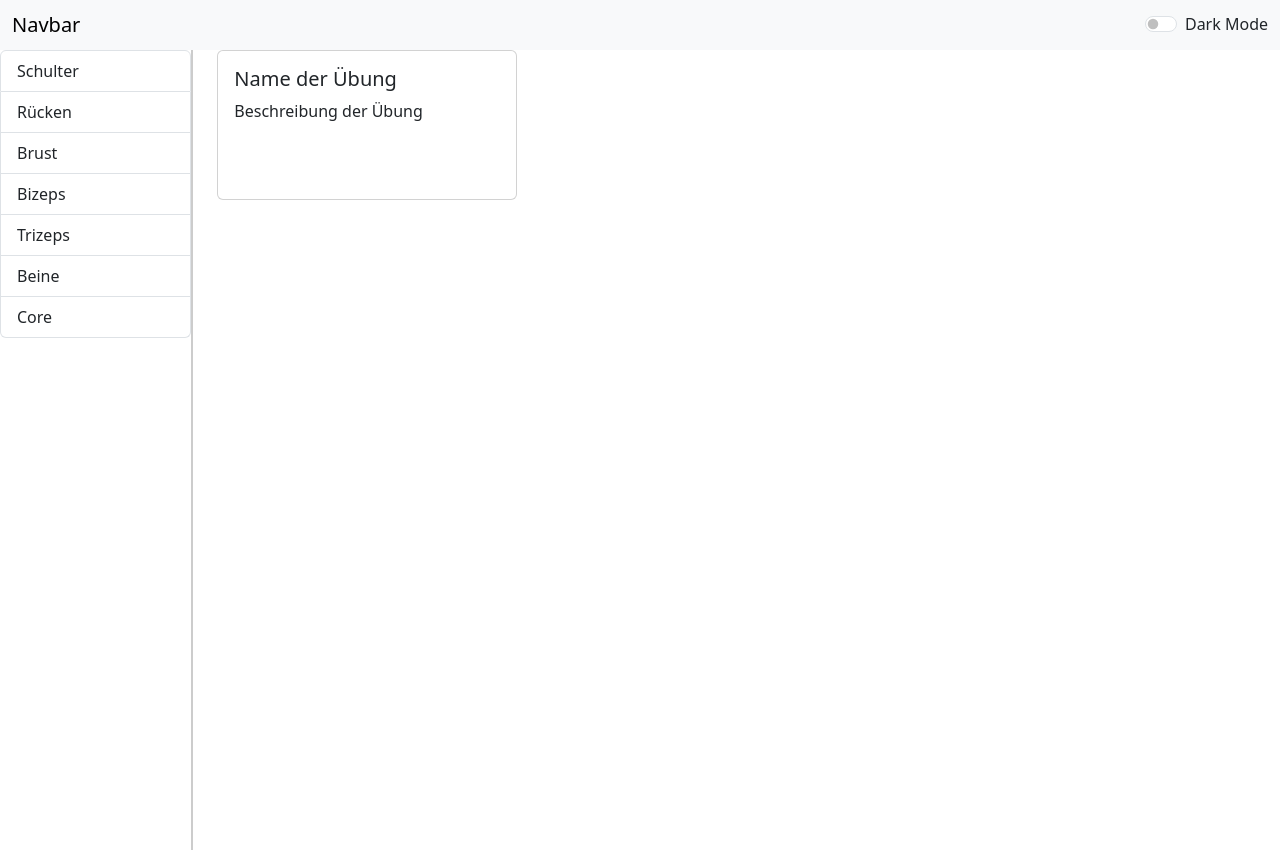
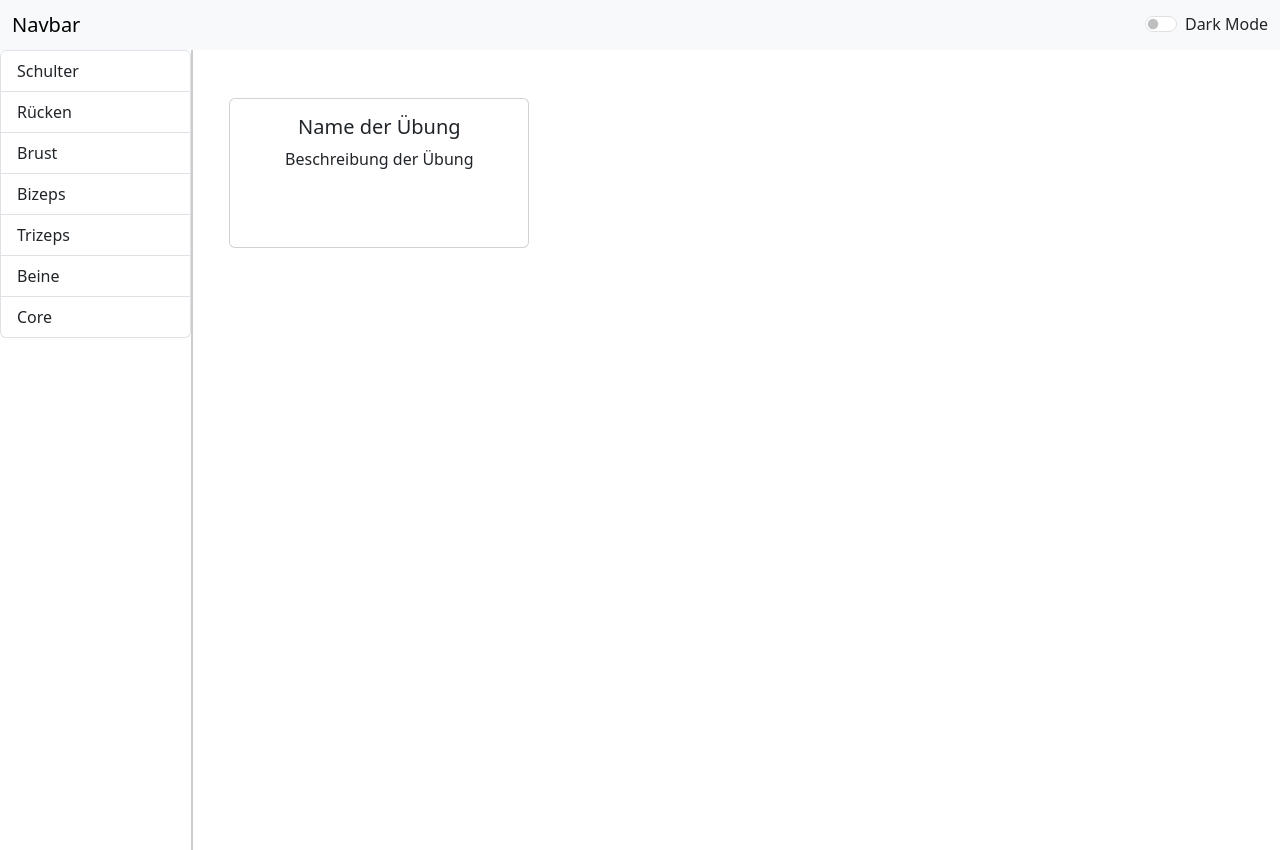
Before and after one commit to elmasibrahim/fitness-app, a React (Vite) app in the folder fitness-app/: page / in a window 1280 px wide. Built offline with nearby package versions, Linux system fonts and the light colour scheme.

Commit message:
#5 Anpassung Anordnung Cards in der Content-Komponente

```diff
--- a/fitness-app/src/components/Content.tsx
+++ b/fitness-app/src/components/Content.tsx
@@ -1,7 +1,15 @@
 import Card from "./Card";
 
 const Content = () => {
-  return <Card />;
+  return (
+    <div className="container text-center">
+      <div className="row row-cols-3">
+        <div className="col mt-5">
+          <Card />
+        </div>
+      </div>
+    </div>
+  );
 };
 
 export default Content;
```
